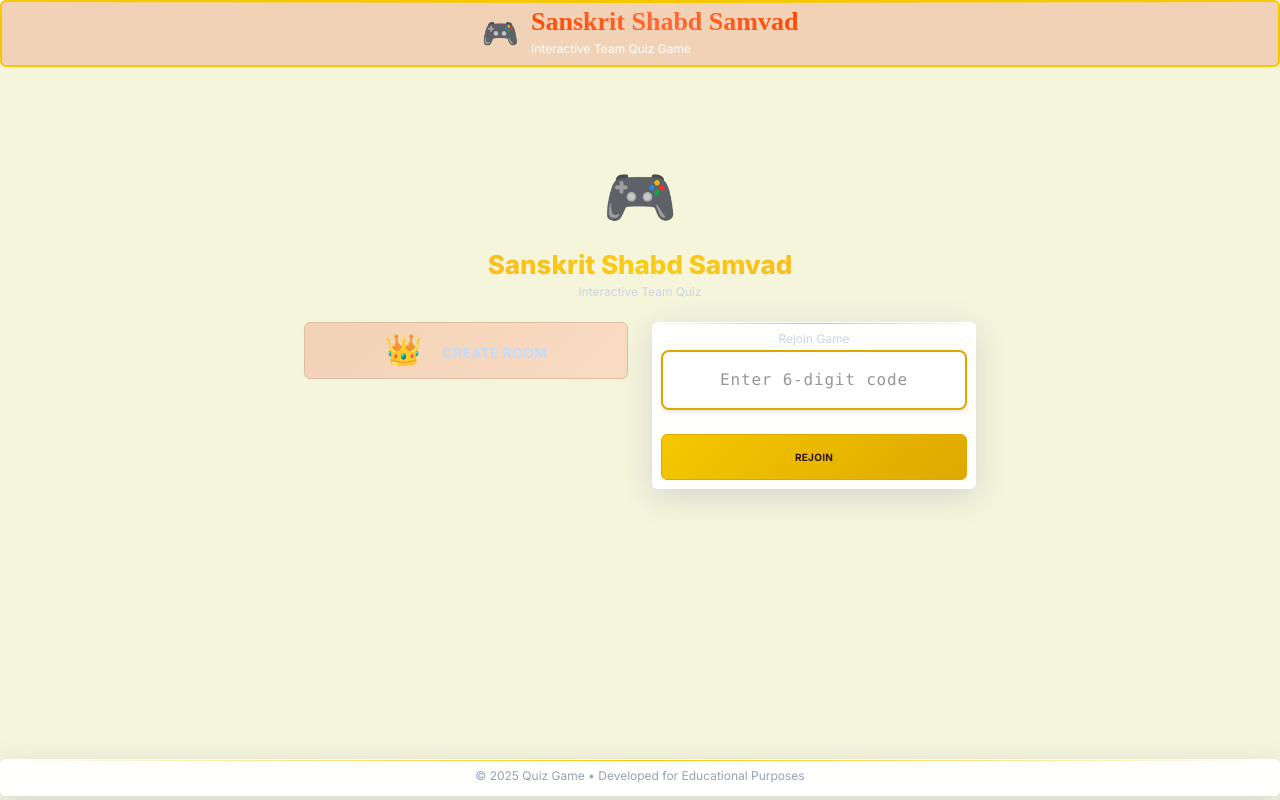
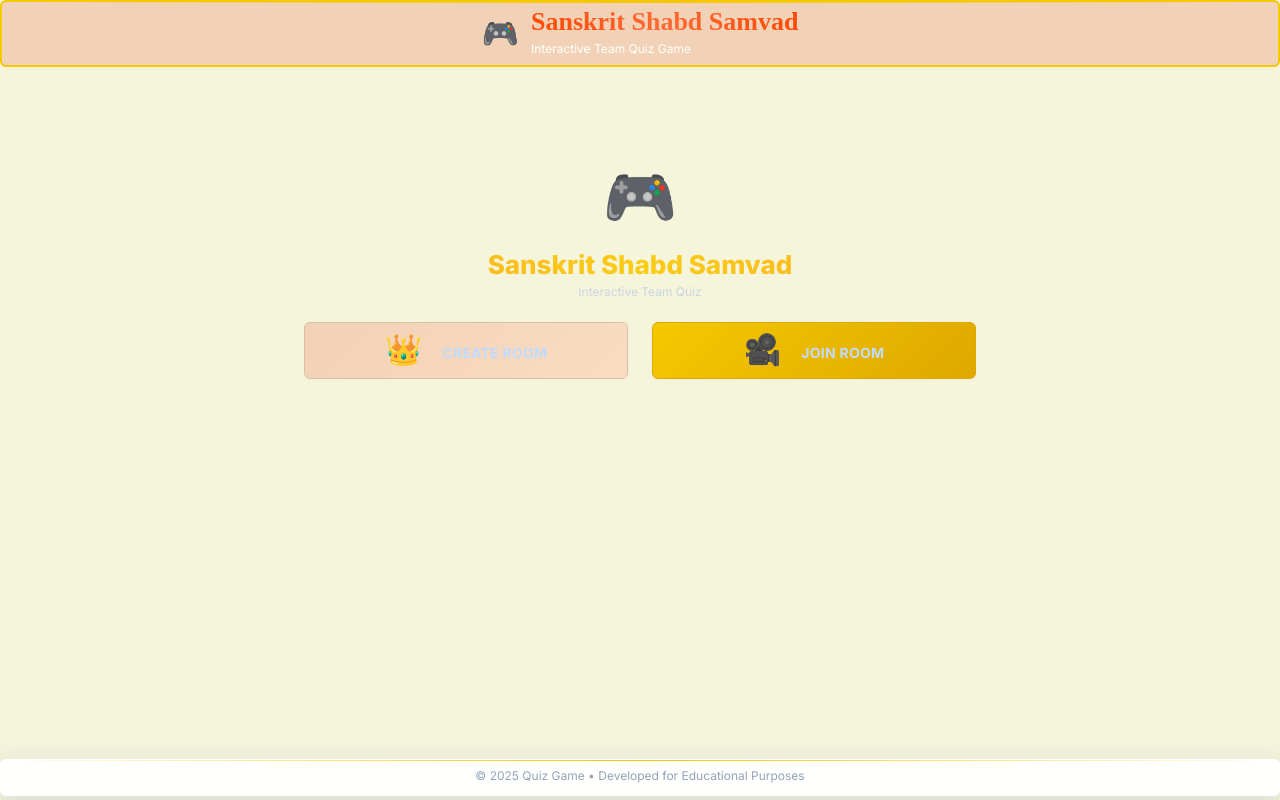
Before and after one commit to Bhavya25123/Gameshow, a React (Create React App) app in the folder frontend/: page /HostHomePage in a window 1280 px wide. Built offline with nearby package versions, Linux system fonts and the light colour scheme.

Commit message:
Replace score override prompts with inline form

```diff
--- a/frontend/src/pages/HostGamePage.tsx
+++ b/frontend/src/pages/HostGamePage.tsx
@@ -13,6 +13,7 @@ import PlayerList from "../components/game/PlayerList";
 import GameCreationForm from "../components/forms/GameCreationForm";
 import HostJoinForm from "../components/forms/HostJoinForm";
 import Button from "../components/common/Button";
+import Input from "../components/common/Input";
 import TurnIndicator from "../components/game/TurnIndicator";
 import RoundSummaryComponent from "../components/game/RoundSummaryComponent";
 
@@ -35,6 +36,12 @@ const HostGamePage: React.FC = () => {
   const [controlMessage, setControlMessage] = useState<string>("");
   const [roundSummary, setRoundSummary] = useState<RoundSummary | null>(null);
   const [overrideMode, setOverrideMode] = useState(false);
+  const [pendingOverride, setPendingOverride] = useState<{
+    teamId: string;
+    round: number;
+    questionNumber: number;
+  } | null>(null);
+  const [overridePoints, setOverridePoints] = useState("0");
 
   const socketRef = useRef<Socket | null>(null);
 
@@ -164,26 +171,12 @@ const HostGamePage: React.FC = () => {
       setGame(data.game);
       setControlMessage(`❌ ${data.playerName} answered incorrectly.`);
 
-      // Prompt host for score override
-      if (window.confirm("Override score for this answer?")) {
-        const input = window.prompt("Enter points to award", "0");
-        const points = input ? parseInt(input, 10) : 0;
-        if (!isNaN(points)) {
-          const round = data.game.currentRound;
-          const teamId = data.teamId;
-          const teamKey = teamId?.includes("team1") ? "team1" : "team2";
-          const questionNumber =
-            data.game.gameState.questionsAnswered[teamKey] + 1;
-          socketRef.current?.emit("override-answer", {
-            gameCode,
-            teamId,
-            round,
-            questionNumber,
-            isCorrect: true,
-            pointsAwarded: points,
-          });
-        }
-      }
+      const round = data.game.currentRound;
+      const teamId = data.teamId;
+      const teamKey = teamId?.includes("team1") ? "team1" : "team2";
+      const questionNumber = data.game.gameState.questionsAnswered[teamKey] + 1;
+
+      setPendingOverride({ teamId, round, questionNumber });
     });
 
     socket.on("remaining-cards-revealed", (data) => {
@@ -639,6 +632,49 @@ const HostGamePage: React.FC = () => {
             onNextQuestion={handleNextQuestion}
           />
 
+          {/* Override Score Prompt */}
+          {pendingOverride && (
+            <div className="glass-card p-4 mt-2 text-center">
+              <p className="mb-3 text-slate-200">Override points for this answer?</p>
+              <div className="flex gap-2 justify-center">
+                <Input
+                  id="overridePoints"
+                  type="number"
+                  value={overridePoints}
+                  onChange={(e) => setOverridePoints(e.target.value)}
+                  className="w-24 text-center"
+                  variant="center"
+                />
+                <Button
+                  onClick={() => {
+                    const points = parseInt(overridePoints, 10) || 0;
+                    socketRef.current?.emit("override-answer", {
+                      gameCode,
+                      teamId: pendingOverride.teamId,
+                      round: pendingOverride.round,
+                      questionNumber: pendingOverride.questionNumber,
+                      isCorrect: true,
+                      pointsAwarded: points,
+                    });
+                    setPendingOverride(null);
+                    setOverridePoints("0");
+                  }}
+                  variant="primary"
+                  size="sm"
+                >
+                  Award
+                </Button>
+                <Button
+                  onClick={() => setPendingOverride(null)}
+                  variant="secondary"
+                  size="sm"
+                >
+                  Cancel
+                </Button>
+              </div>
+            </div>
+          )}
+
           {/* Host Controls - CLEAN VERSION */}
           <div className="glass-card p-3 mt-2">
             <div className="text-center mb-2">
--- a/frontend/src/pages/HostHomePage.tsx
+++ b/frontend/src/pages/HostHomePage.tsx
@@ -1,14 +1,12 @@
-import React, { useState } from "react";
+import React from "react";
 import { useNavigate } from "react-router-dom";
 import PageLayout from "../components/layout/PageLayout";
 import AnimatedCard from "../components/common/AnimatedCard";
 import Button from "../components/common/Button";
-import Input from "../components/common/Input";
 import { ROUTES } from "../utils/constants";
 
 const HomePage: React.FC = () => {
   const navigate = useNavigate();
-  const [joinCode, setJoinCode] = useState("");
 
   return (
     <PageLayout>
@@ -39,27 +37,19 @@ const HomePage: React.FC = () => {
             </Button>
           </AnimatedCard>
           <AnimatedCard className="flex-1" delay={400}>
-            <div className="glass-card p-6 text-center">
-              <p className="mb-4 text-slate-300">Rejoin Game</p>
-              <Input
-                id="rejoinCode"
-                value={joinCode}
-                onChange={(e) => setJoinCode(e.target.value.toUpperCase())}
-                placeholder="Enter 6-digit code"
-                maxLength={6}
-                variant="center"
-              />
-              <Button
-                onClick={() =>
-                  joinCode.trim() && navigate(`${ROUTES.HOST}?code=${joinCode}`)
-                }
-                variant="secondary"
-                size="xl"
-                className="w-full mt-4"
-              >
-                Rejoin
-              </Button>
-            </div>
+            <Button
+              onClick={() => navigate(ROUTES.AUDIENCE)}
+              variant="secondary"
+              size="xl"
+              className="w-full py-6 text-xl group"
+              icon={
+                <span className="text-3xl mr-3 group-hover:animate-bounce">
+                  🎥
+                </span>
+              }
+            >
+              <span className="block text-sm text-blue-200 mt-1">Join Room</span>
+            </Button>
           </AnimatedCard>
         </div>
       </div>
```
